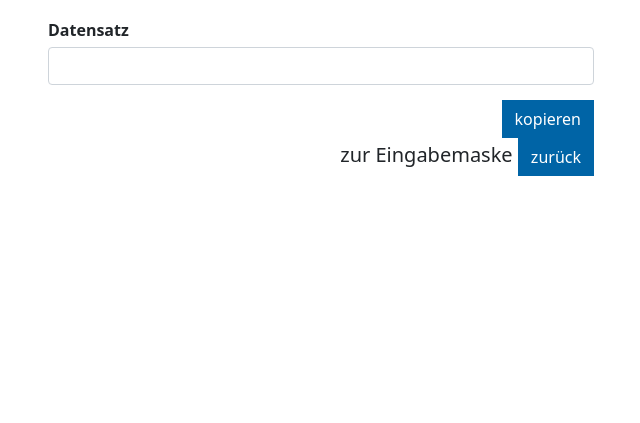
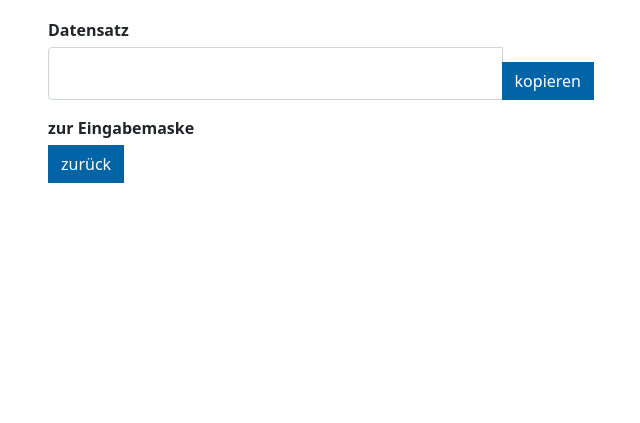
Before and after one commit to rhodijn/toc_app, a Flask app: template templates/result.html in a window 1280 px wide. Shown: the part 213-636 px from the top of the page, without its empty margins (319-959 px from the left). Run offline with Flask 3, Linux system fonts and the light colour scheme; the template is opened without the code that fills it, so the values that code supplies are empty; some libraries are stand-ins or nearby versions.

Commit message:
design update ... over and over

```diff
--- a/templates/result.html
+++ b/templates/result.html
@@ -36,32 +36,34 @@
                     <label for="network_id">
                         Datensatz
                     </label>
-                    <input title="Network Id" type="text" value="{{ id }}" id="network_id" class="form-control" />
-                    <div class="text-end">
-                        <button title="kopieren" type="button" onclick="cpTextFunc('network_id')" class="btn btn-primary">
-                            kopieren
-                        </button>
+                    <div class="input-group mb-3">
+                        <input title="Network Id" type="text" value="{{ id }}" id="network_id" class="form-control" />
+                        <div class="input-group-append">
+                            <button title="kopieren" type="button" onclick="cpTextFunc('network_id')" class="btn btn-primary" class="input-group-text">
+                                kopieren
+                            </button>
+                        </div>
                     </div>
                     {% block body %}
                         {% if url %}
                     <label for="marc_data">
                         Feld <span class="is-red">856 42</span>
                     </label>
-                    <input title="MARC XML" type="text" value="{{ marc }}" id="marc_data" class="form-control" />
-                    <div class="text-end">
-                        <button title="kopieren" type="button" onclick="cpTextFunc('marc_data')" class="btn btn-primary">
+                    <div class="input-group mb-3">
+                        <input title="MARC XML" type="text" value="{{ marc }}" id="marc_data" class="form-control" />
+                        <button title="kopieren" type="button" onclick="cpTextFunc('marc_data')" class="btn btn-primary" class="input-group-text" class="input-group-append">
                             kopieren
                         </button>
                     </div>
-                    <div class="text-end">
-                        <p class="lead">
-                            Link überprüfen: <a href="{{ url }}" class="btn btn-primary" target=\"_blank\">Inhaltsverzeichnis</a>
-                        </p>
+                    <div class="text-start">
+                        <label for="toc-link">Link überprüfen</label>
+                        <a href="{{ url }}" class="btn btn-primary" target=\"_blank\" id="toc-link">Inhaltsverzeichnis</a>
                     </div>
                         {% endif %}
                     {% endblock %}
-                    <div class="text-end">
-                        <p class="lead">zur Eingabemaske <a href="/" class="btn btn-primary">zurück</a></p>
+                    <div class="text-start">
+                        <label for="back">zur Eingabemaske</label>
+                        <a href="/" class="btn btn-primary id="back">zurück</a>
                     </div>
                 </div>
             </div>
```
